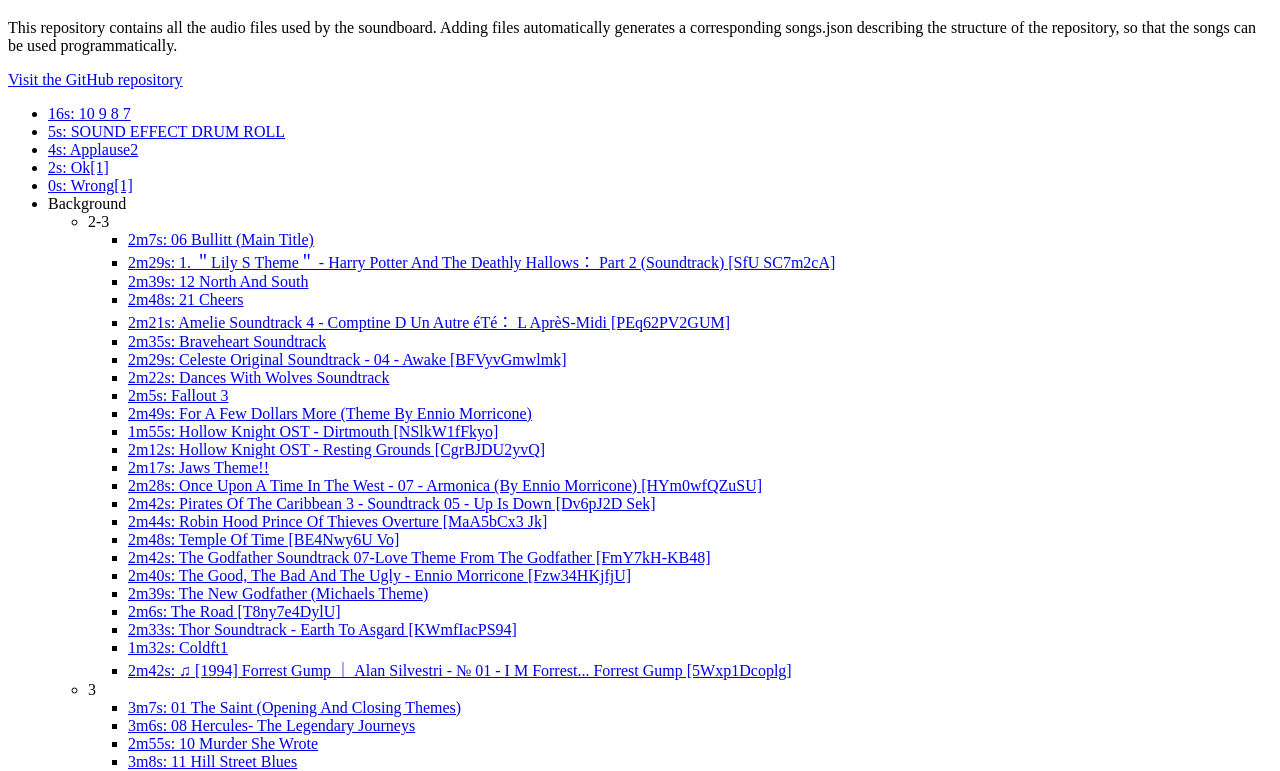
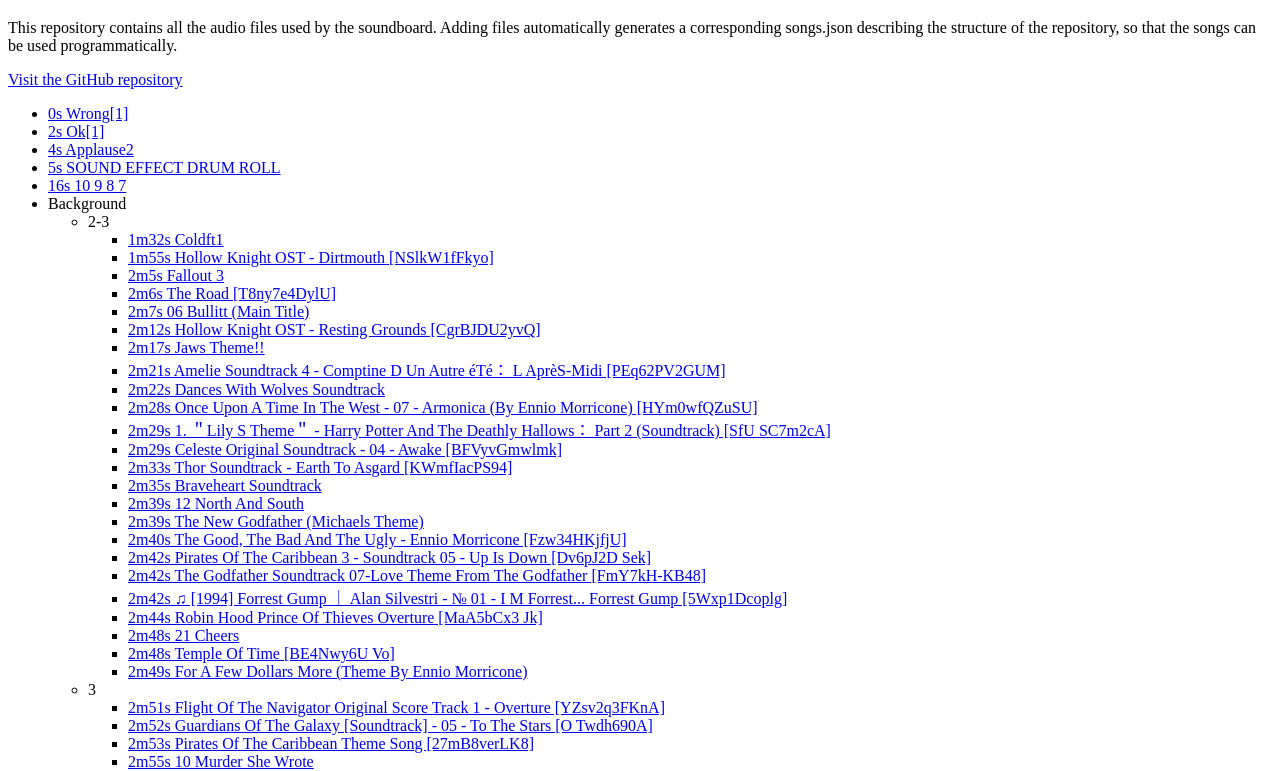
Before and after one commit to olliee2/audio, a website: page index.html in a window 1280 px wide. Shown: the part 61-832 px from the top of the page. Drawn offline with Linux system fonts and the light colour scheme.

Commit message:
Sort audio files by duration and update display format

```diff
--- a/index.html
+++ b/index.html
@@ -30,7 +30,7 @@
     function displaySongs(json) {
       console.log(json);
       const ul = document.createElement("ul");
-      const files = json.files;
+      const files = json.files.sort((a, b) => a.duration - b.duration);
       for (const file of files) {
         console.log(file);
         const li = document.createElement("li");
@@ -38,7 +38,7 @@
         a.href = file.url;
         const minutes = Math.floor(file.duration / 60);
         const seconds = file.duration % 60;
-        a.textContent = `${minutes ? minutes + "m" : ""}${seconds}s: ${file.name}`;
+        a.textContent = `${minutes ? minutes + "m" : ""}${seconds}s ${file.name}`;
         a.target = "_blank";
         li.append(a);
         ul.append(li);
```
